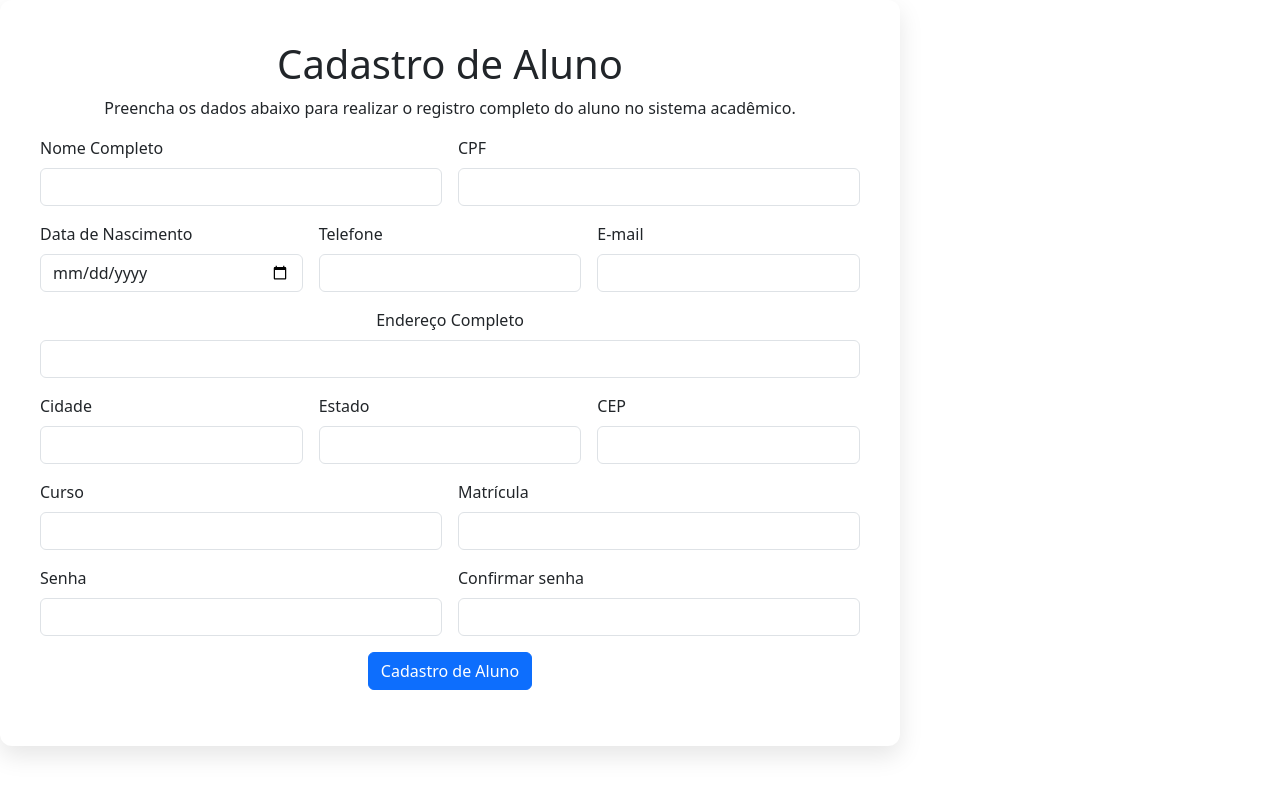
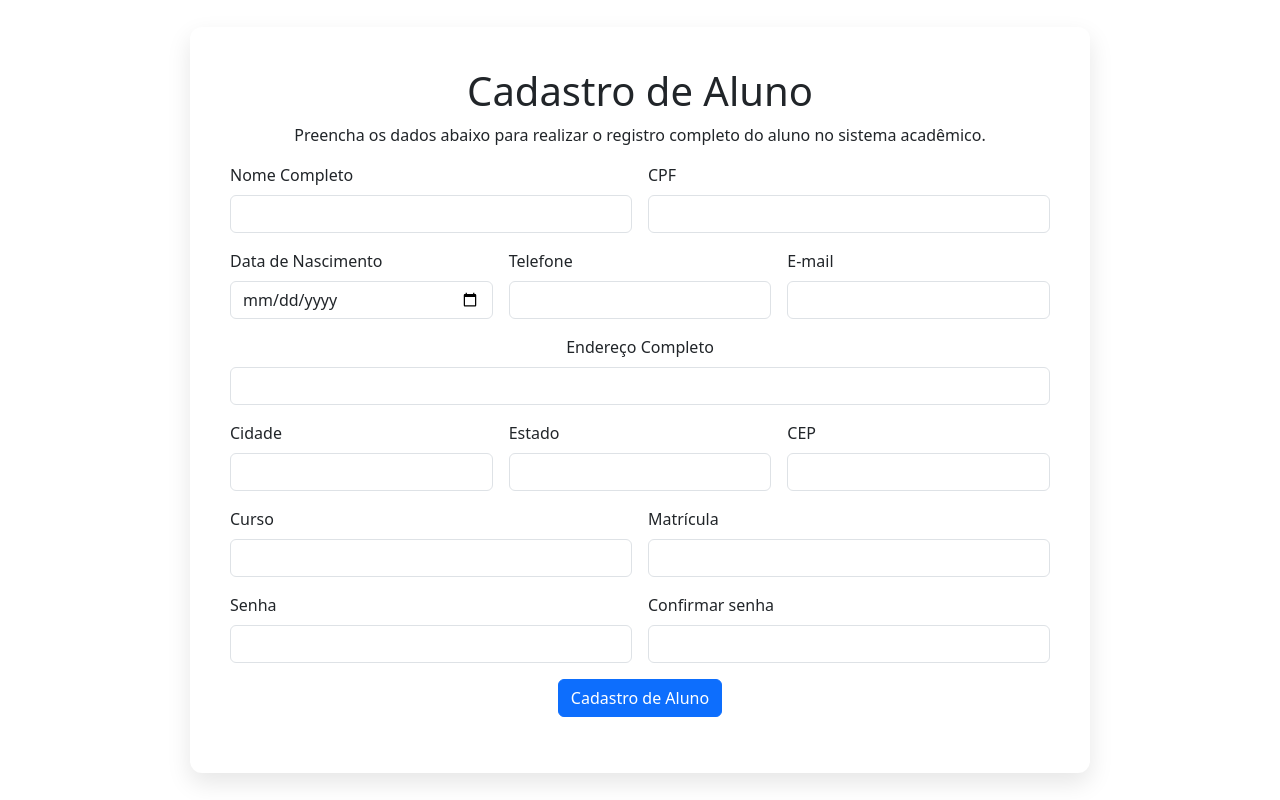
Before and after one commit to EduardoLopes17/SA-Ferrorama, a PHP site: page /public/cadastro.html in a window 1280 px wide. Run offline with PHP 8.4, Linux system fonts and the light colour scheme.

Commit message:
fix - corrigi um negocio no css

```diff
--- a/assets/style/style.css
+++ b/assets/style/style.css
@@ -34,7 +34,7 @@
     text-align: center;
     /* Pagina 3 Abaixo */
 }
-.P3 {
+#P3 {
     background-color: #ffffff;
     display: flex;
     justify-content: center;
```
